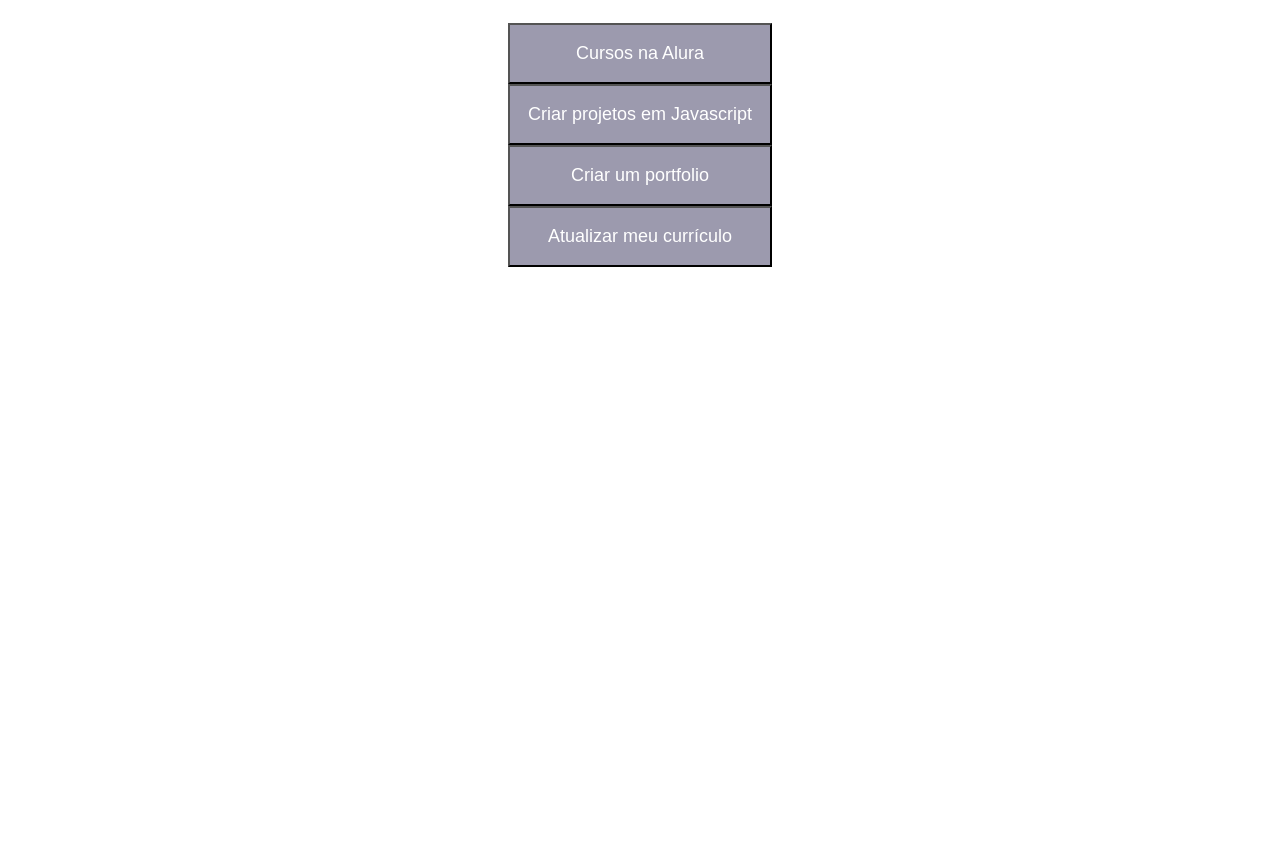
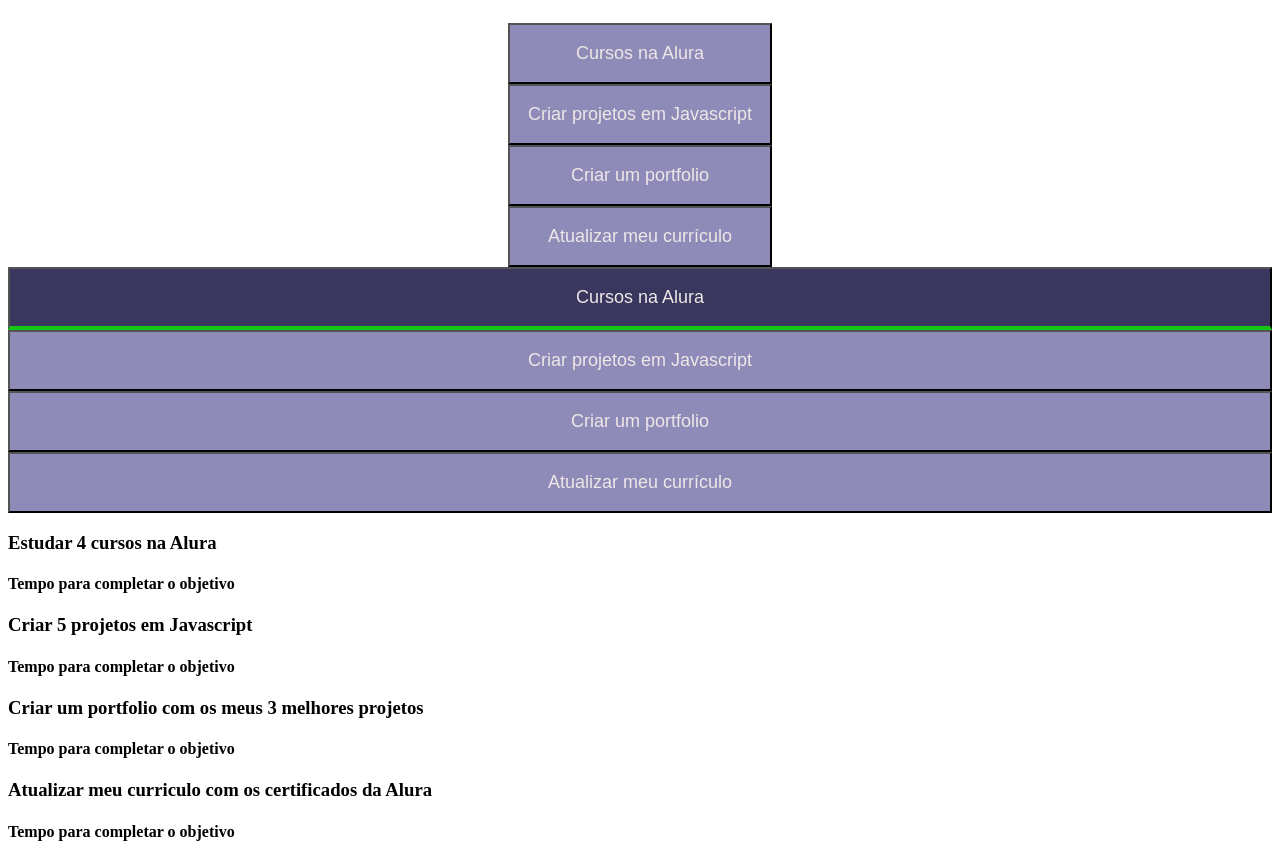
Before and after one commit to nicollialura/projetov, a plain HTML site: page index.html in a window 1280 px wide. Shown: the part 75-937 px from the top of the page. Before the commit the page ends 800 px from the top, so only its background shows below. Drawn offline with Linux system fonts and the light colour scheme.

Commit message:
Add files via upload

```diff
--- a/index.html
+++ b/index.html
@@ -21,3 +21,26 @@
     <button class="botao">Atualizar meu currículo</button>
 </div>
 </section>
+
+<button class="botao ativo">Cursos na Alura</button>
+<button class="botao">Criar projetos em Javascript</button>
+<button class="botao">Criar um portfolio</button>
+<button class="botao">Atualizar meu currículo</button>
+<script src="main.js"></script>
+
+<div class="abas-textos">
+        <div class="aba-conteudo">
+                    <h3 class="aba-conteudo-titulo-principal">Estudar 4 cursos na Alura</h3>
+                    <h4 class="aba-conteudo-titulo-secundario">Tempo para completar o objetivo</h4>
+
+    </div>
+    <div class="aba-conteudo">
+        <h3 class="aba-conteudo-titulo-principal">Criar 5 projetos em Javascript</h3>
+        <h4 class="aba-conteudo-titulo-secundario">Tempo para completar o objetivo</h4>
+      <div class="aba-conteudo">
+        <h3 class="aba-conteudo-titulo-principal">Criar um portfolio com os meus 3 melhores projetos</h3>
+        <h4 class="aba-conteudo-titulo-secundario">Tempo para completar o objetivo</h4>
+       <div class="aba-conteudo">
+        <h3 class="aba-conteudo-titulo-principal">Atualizar meu curriculo com os certificados da Alura</h3>
+        <h4 class="aba-conteudo-titulo-secundario">Tempo para completar o objetivo</h4>
+    </div>
--- a/main.js
+++ b/main.js
@@ -0,0 +1,12 @@
+const botoes = document.querySelectorAll(".botao");
+console.log(botoes)
+for(let i=0; i <  botoes.length; i++){
+    console.log(i);
+}
+botoes[i].onclick = function(){
+
+    botoes[i].classList.add("ativo");
+}
+for(let j=0;j<botoes.length;j++){
+    botoes[j].classList.remove("ativo");
+}
--- a/style.css
+++ b/style.css
@@ -1,19 +1,19 @@
 :root {
     --cor-de-fundo: #0f0e0e;
     --verde: #6FFF57;
-    --branco: #FFFFFF;
-    --botao-ativo: #bdbbd4;
+    --branco: #fafafa;
+    --botao-ativo: #09090a;
     --botao-inativo: rgba(58, 55, 94, 0.5);
     --texto-fundo: rgba(58, 55, 94, 0.3);
 }
     @import url('https://fonts.googleapis.com/css2?family=Chakra+Petch:wght@400;700&display=swap');
 
     :root {
-        --cor-de-fundo: #1E1E1E;
-        --verde: #6FFF57;
-        --branco: #FFFFFF;
+        --cor-de-fundo: #0c0b0b;
+        --verde: #16c416;
+        --branco: #eee7e7;
         --botao-ativo: #3A375E;
-        --botao-inativo: rgba(58, 55, 94, 0.5);
+        --botao-inativo: rgba(32, 24, 114, 0.5);
         --texto-fundo: rgba(58, 55, 94, 0.3);
      }
 
@@ -43,3 +43,7 @@
             width: 100%;
             font-size: 32px;
         }
+        .ativo{
+            background-color: var(--botao-ativo);
+            border-bottom: 4px solid var(--verde);
+        }
```
